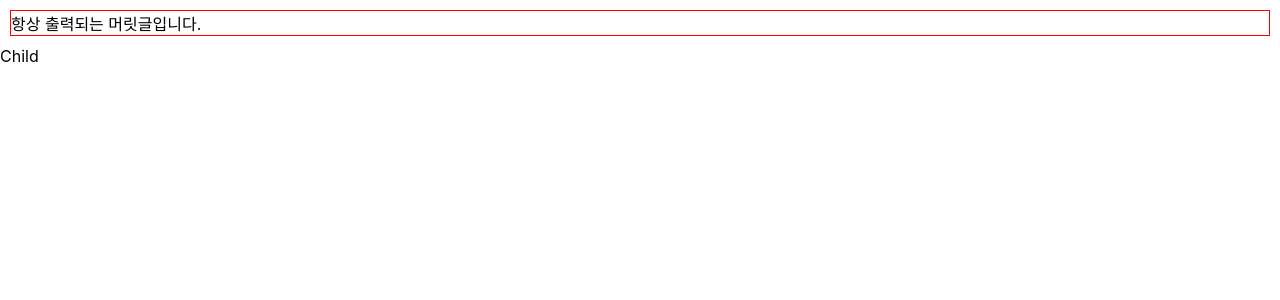
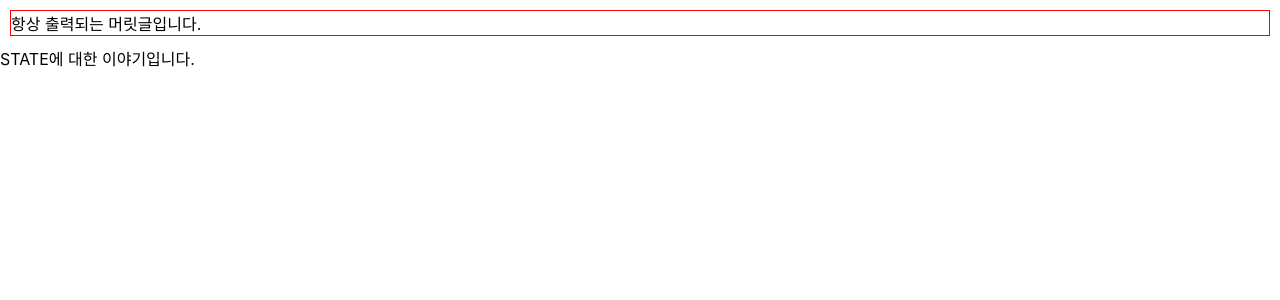
Before and after one commit to JellyKingdom/react-basic, a React (Create React App) app in the folder week-1/: page / in a window 1280 px wide. Shown: the top 300 px of the page. Built offline with nearby package versions, Linux system fonts and the light colour scheme.

Commit message:
feat: first state

```diff
--- a/week-1/src/App.js
+++ b/week-1/src/App.js
@@ -1,12 +1,18 @@
-import React from "react";
+import React, { useState } from "react";
 import Layout from "Layout";
 import Child from "Child";
 
 function App() {
-    const name = 'test';
+    // state를 쓰는 목적!
+    // UI를 바꾸기 위해서다!
+
+    // hook
+    const [state,setState] = useState('initial Value');
+    //--> [state, setState]
+
     return (
       <Layout>
-        <Child  name={name}>이름</Child>
+        <div>STATE에 대한 이야기입니다.</div>
       </Layout>
     );
 }
```
